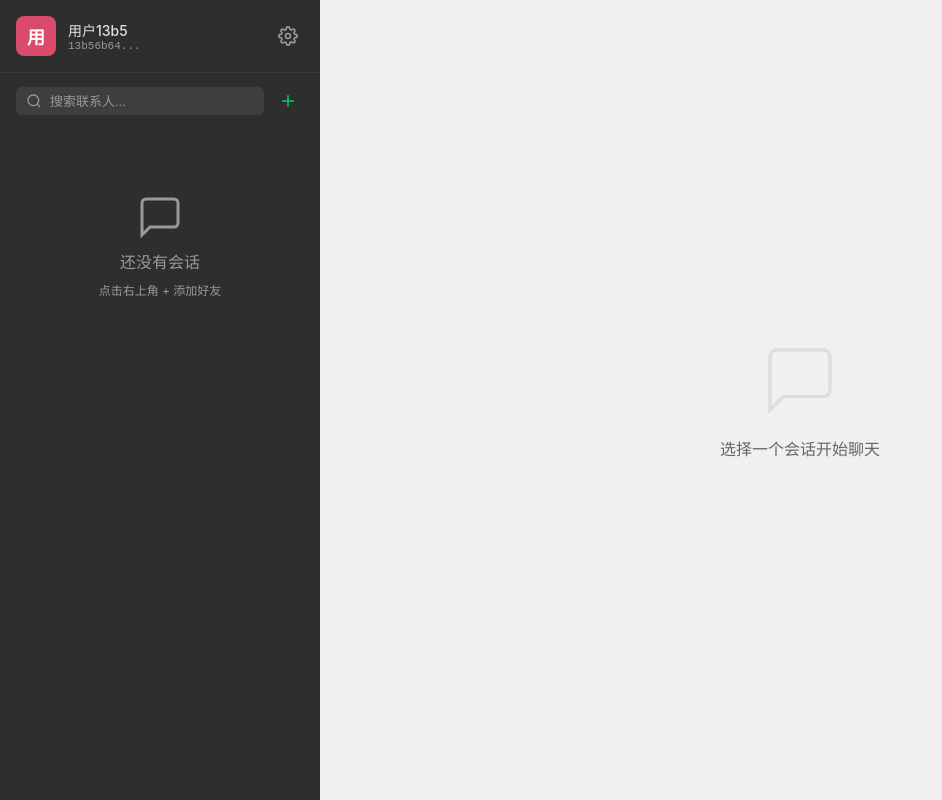
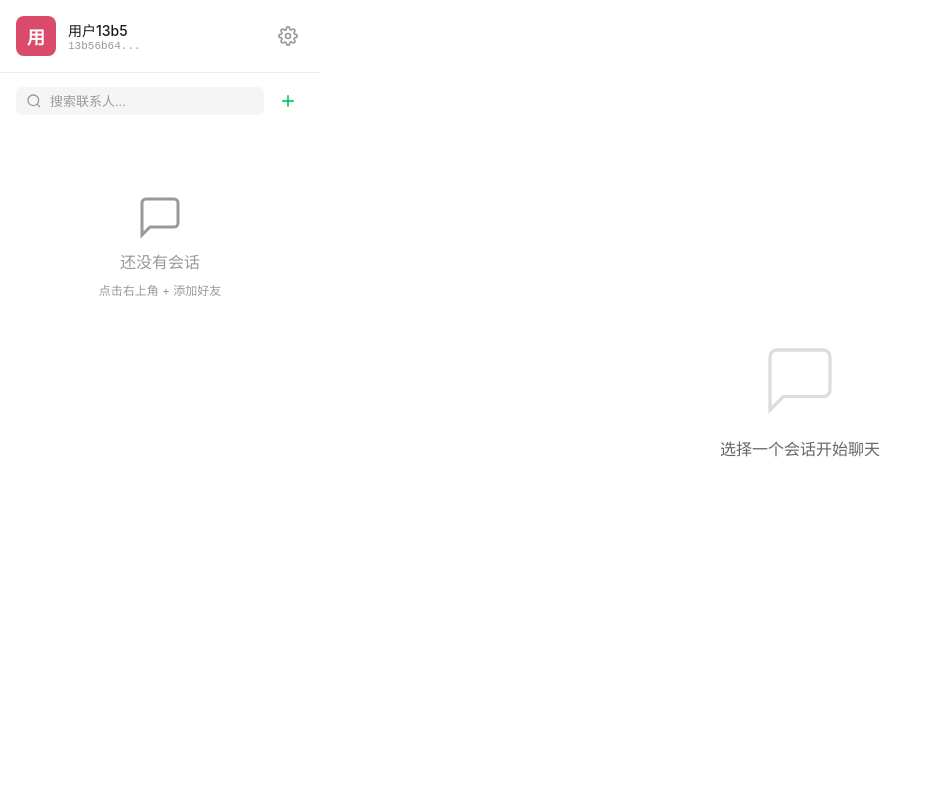
Before and after one commit to xvcangcang/webchat, a plain HTML site: page index.html in a window 1280 px wide. Shown: the whole page, without its empty margins (0-942 px from the left). Drawn offline with nearby package versions, Linux system fonts and the light colour scheme; no server answers.

Commit message:
fix: 浅色模式改为纯白主题
- 侧栏/聊天区/背景全部改为白色
- 搜索框、滚动条、icon hover 适配浅色背景
- 深色模式下自动恢复暗色侧栏和白色滚动条

```diff
--- a/style.css
+++ b/style.css
@@ -3,13 +3,13 @@
    ============================================ */
 
 :root {
-  --bg: #f5f5f5;
-  --sidebar-bg: #2e2e2e;
-  --sidebar-hover: #3a3a3a;
-  --sidebar-active: #4a4a4a;
-  --sidebar-text: #e0e0e0;
+  --bg: #fff;
+  --sidebar-bg: #fff;
+  --sidebar-hover: #f5f5f5;
+  --sidebar-active: #ebebeb;
+  --sidebar-text: #1a1a1a;
   --sidebar-muted: #999;
-  --chat-bg: #f0f0f0;
+  --chat-bg: #fff;
   --msg-self: #95ec69;
   --msg-other: #fff;
   --primary: #07c160;
@@ -56,7 +56,7 @@ body {
   align-items: center;
   padding: 16px;
   gap: 12px;
-  border-bottom: 1px solid rgba(255,255,255,0.06);
+  border-bottom: 1px solid #eee;
 }
 
 .my-avatar {
@@ -112,7 +112,7 @@ body {
   flex: 1;
   display: flex;
   align-items: center;
-  background: rgba(255,255,255,0.08);
+  background: #f5f5f5;
   border-radius: 6px;
   padding: 6px 10px;
   gap: 8px;
@@ -145,8 +145,8 @@ body {
 }
 
 .icon-btn:hover {
-  background: rgba(255,255,255,0.1);
-  color: var(--sidebar-text);
+  background: rgba(0,0,0,0.06);
+  color: var(--text);
 }
 
 .icon-btn.accent {
@@ -165,7 +165,7 @@ body {
 }
 
 .conversation-list::-webkit-scrollbar { width: 4px; }
-.conversation-list::-webkit-scrollbar-thumb { background: rgba(255,255,255,0.15); border-radius: 2px; }
+.conversation-list::-webkit-scrollbar-thumb { background: rgba(0,0,0,0.15); border-radius: 2px; }
 
 .conv-item {
   display: flex;
@@ -806,6 +806,10 @@ body {
   --card: #222;
 }
 
+[data-theme="dark"] .sidebar-header { border-bottom-color: rgba(255,255,255,0.06); }
+[data-theme="dark"] .icon-btn:hover { background: rgba(255,255,255,0.1); color: var(--sidebar-text); }
+[data-theme="dark"] .conversation-list::-webkit-scrollbar-thumb { background: rgba(255,255,255,0.15); }
+
 [data-theme="dark"] .chat-header { background: #222; }
 [data-theme="dark"] .chat-input-area { background: #222; }
 [data-theme="dark"] .chat-input-area textarea { background: #333; color: #e8e8e8; border-color: #444; }
```
